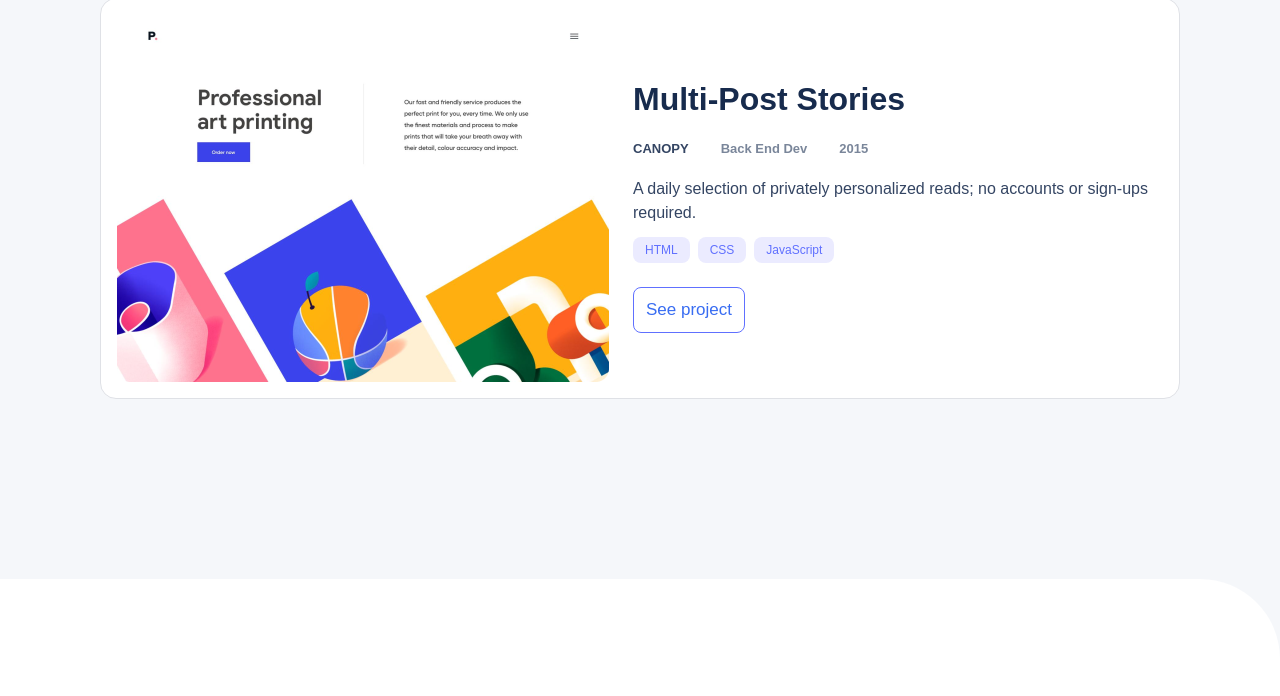
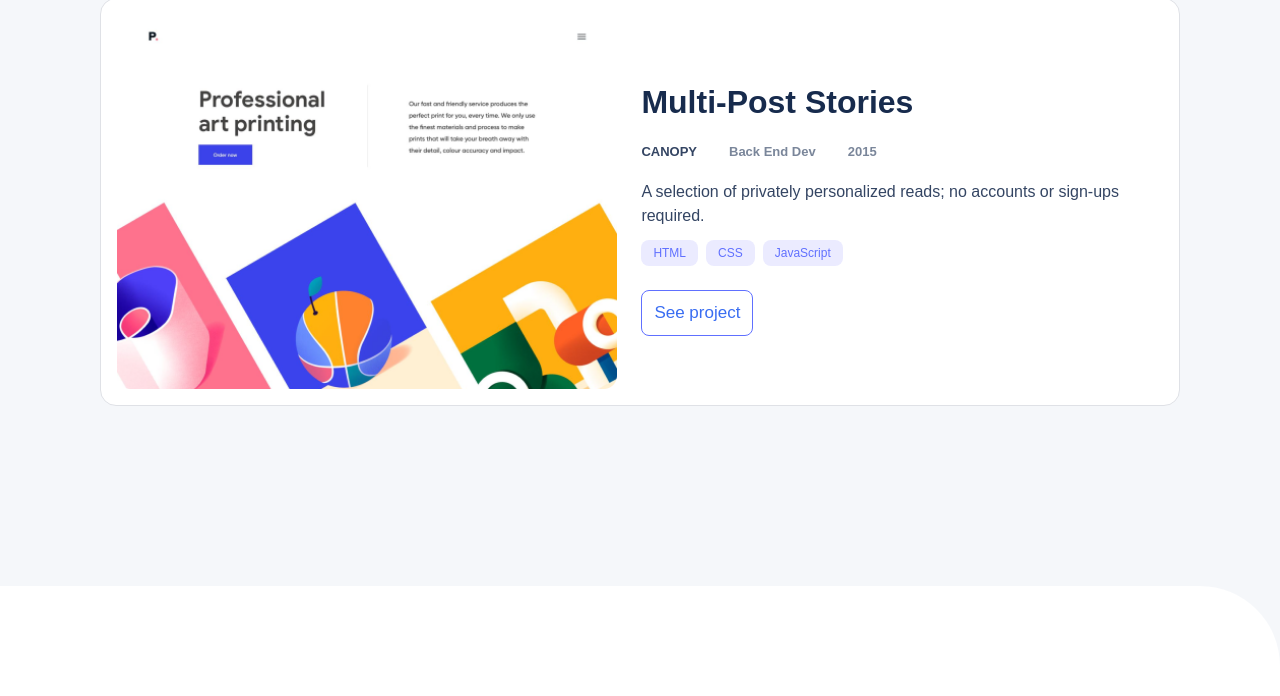
Before and after one commit to taimoorsiddique13/Portfolio, a website: page index.html in a window 1280 px wide. Shown: the part 2316-3012 px from the top of the page. Drawn offline with Linux system fonts and the light colour scheme.

Commit message:
Deployment Push

```diff
--- a/index.html
+++ b/index.html
@@ -119,7 +119,7 @@
             <li>Back End Dev</li>
             <li>2015</li>
           </ul>
-          <p>A daily selection of privately personalized reads; no accounts or sign-ups required.</p>
+          <p>A selection of privately personalized reads; no accounts or sign-ups required.</p>
           <ul class="work-technologies">
             <li>HTML</li>
             <li>CSS</li>
```
